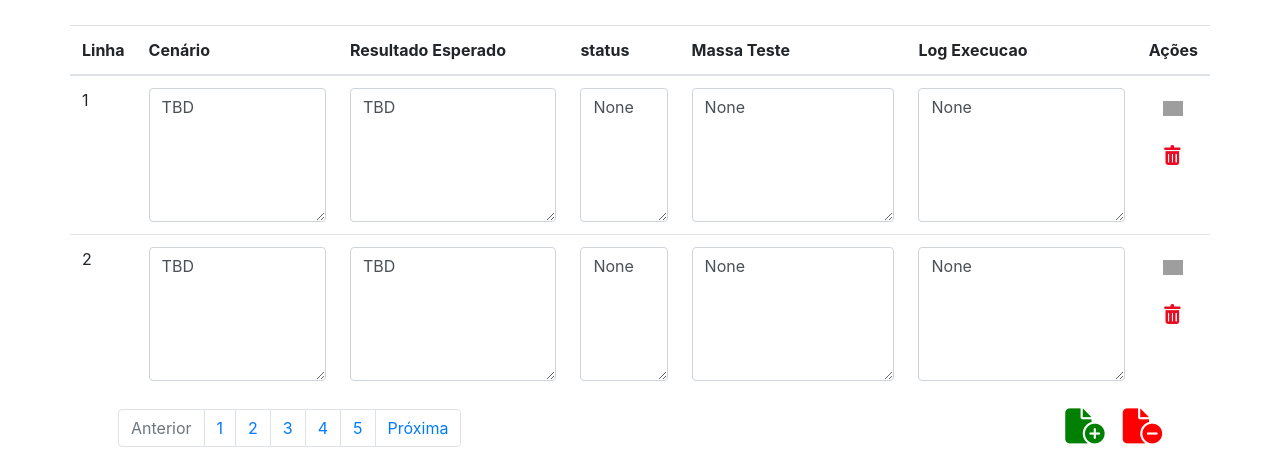
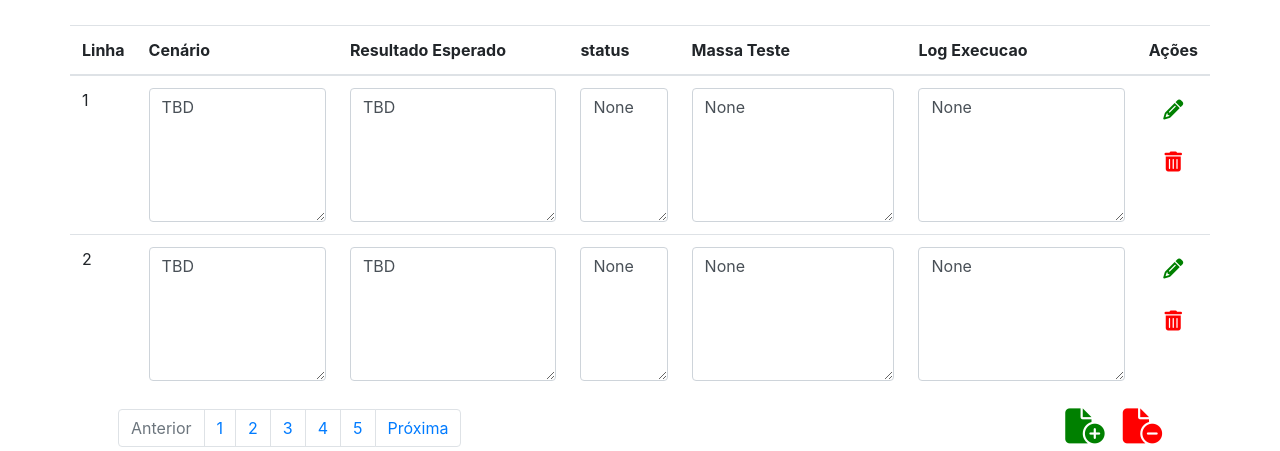
Before and after one commit to jhow-72/CRUD-RTFs, a Flask app: page /viewCenarios/1/1 in a window 1280 px wide. Shown: the part 247-698 px from the top of the page. Run offline with Flask 2, Linux system fonts and the light colour scheme; data comes from the database, SQL or seed files in the repository; both versions use the stored data as it was after the commit; some libraries are stand-ins or nearby versions; grey boxes are pictures that could not be loaded.

Commit message:
ajuste para a deleção de cenarios funcionar, especificamente no type do button - aproveitei e peguei os icones de edição e deleção do FontAwesome

```diff
--- a/app.py
+++ b/app.py
@@ -312,6 +312,7 @@ def delete_rtf(id):
 
 @app.route("/delete_cenario/<int:id_rtf>/<int:pagina>/<int:linha>")
 def delete_cenario(id_rtf, pagina, linha):
+    print("entrando na funcao de delecao")
     cenario = Cenarios.query.filter_by(id_rtf=id_rtf, pagina=pagina, linha=linha).first()
     db.session.delete(cenario)
     sucess = ajust_num_linhas(id_rtf, pagina)
--- a/templates/viewCenarios.html
+++ b/templates/viewCenarios.html
@@ -42,8 +42,8 @@
                                     <td><textarea class="form-control z-depth-1" name="massa_teste" id="massa_teste" cols="18" rows="5">{{ item.massa_teste }}</textarea></td>
                                     <td><textarea class="form-control z-depth-1" name="log_execucao" id="log_execucao" cols="18" rows="5">{{ item.log_execucao }}</textarea></td>
                                     <td>
-                                        <button type="submit" class="btn btn-block" style="font-weight:700"><img width="20px" src="{{url_for('static', filename='images/green_pen.png')}}" /></button>
-                                        <button class="btn btn-block"><a style="color: white; text-decoration:none !important; font-weight:700" href="{{url_for('delete_cenario', id_rtf=item.id_rtf, pagina=item.pagina, linha=item.linha)}}"><img width="20px" src="{{url_for('static', filename='images/delete_icon.png')}}" /></a></button>
+                                        <button type="submit" class="btn btn-block" style="color: green; font-size:20px"><i class="fa-solid fa-pencil"></i></button>
+                                        <button type="button" class="btn btn-block"><a style="color: red; font-size:20px" href="{{url_for('delete_cenario', id_rtf=item.id_rtf, pagina=item.pagina, linha=item.linha)}}"><i class="fa-solid fa-trash-can"></i></a></button>
                                     </td>
                                 </tr>
                             </form>
```
Also changed, not shown: db.sqlite3.
